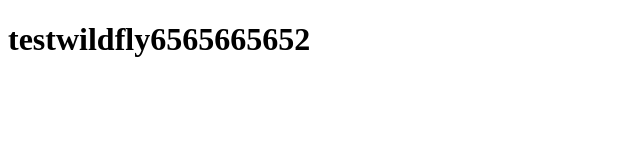
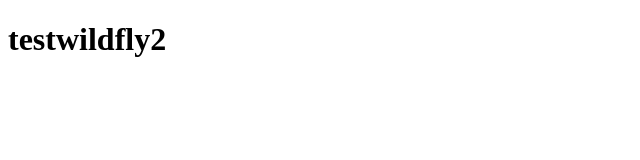
Before and after one commit to cabanyes/testWildfly2, a plain HTML site: page WebContent/index.html in a window 1280 px wide. Shown: the whole page, without its empty margins (0-640 px from the left). Drawn offline with Linux system fonts and the light colour scheme.

Commit message:
nuevo workspace

```diff
--- a/WebContent/index.html
+++ b/WebContent/index.html
@@ -7,7 +7,7 @@
   <body>
 
 
-<h1>testwildfly6565665652</h1>
+<h1>testwildfly2</h1>
 
 
   </body>
```
Also changed, not shown: 4 other files.
